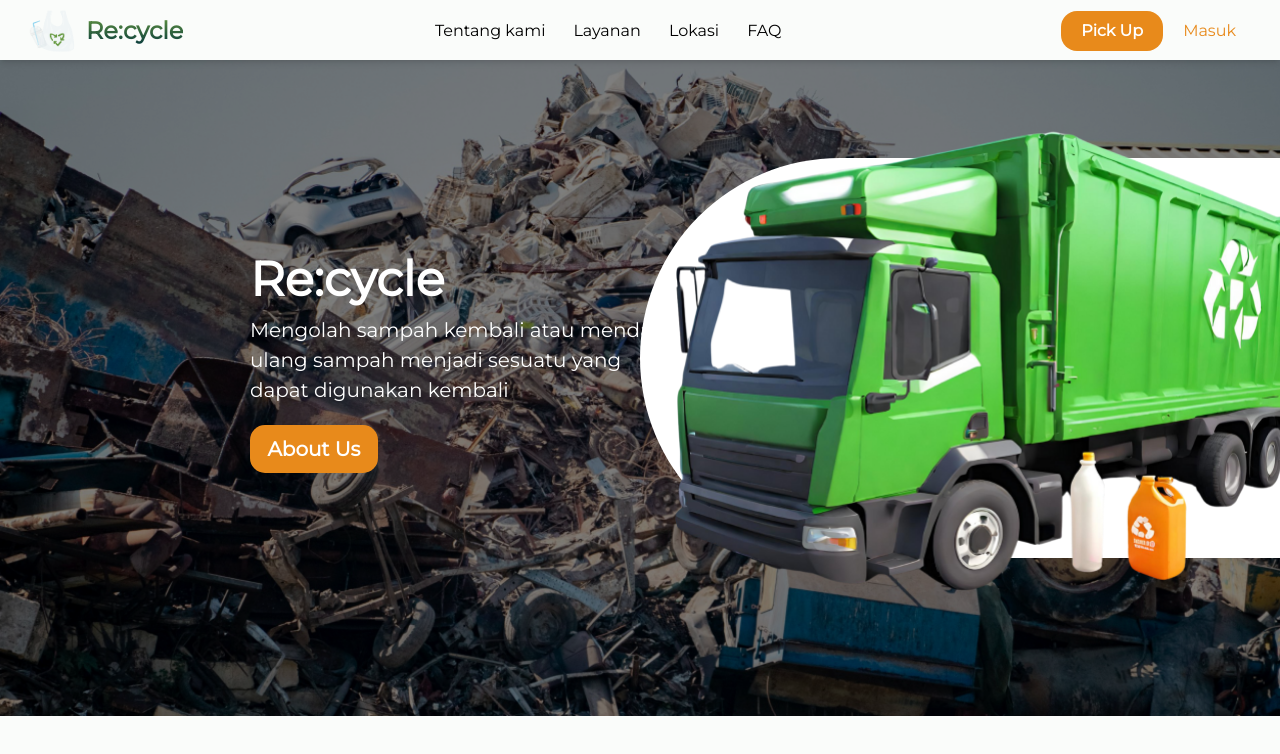
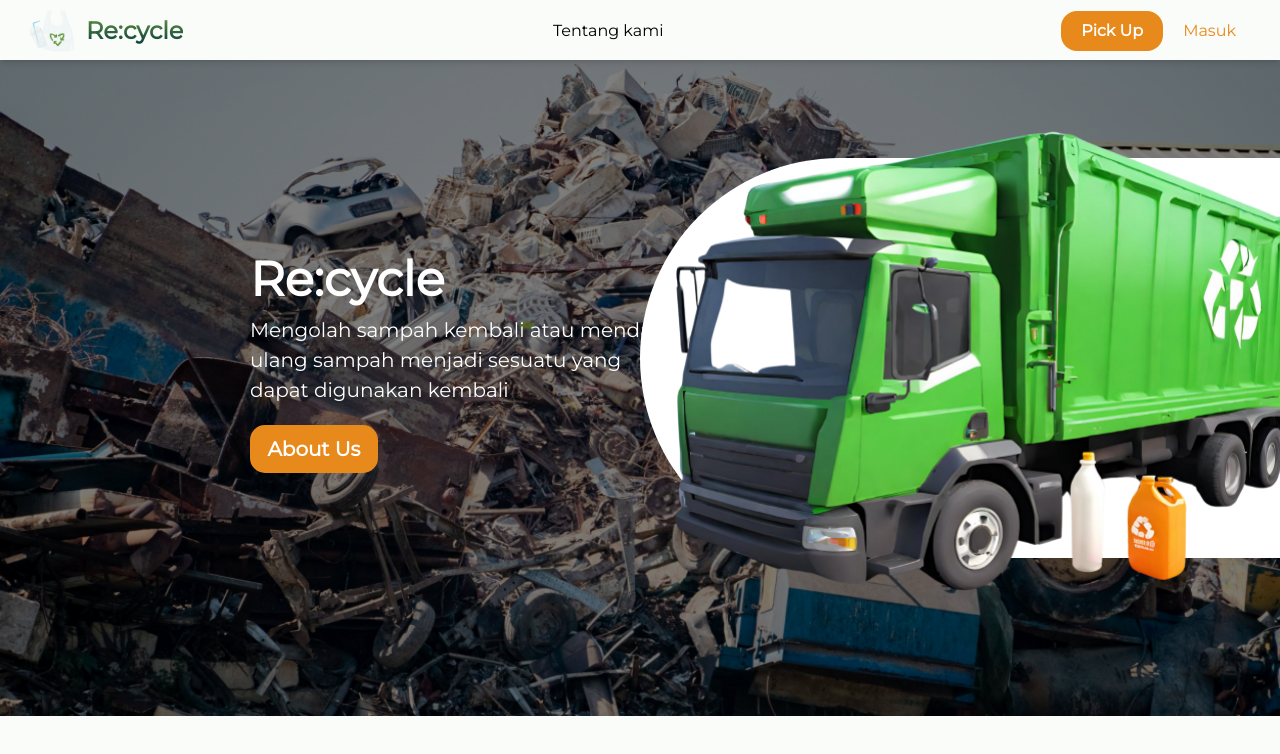
Before and after one commit to Azzahira-Calista/dinacom2024-vue, a Vue app: page /layanan in a window 1280 px wide. Shown: the top 754 px of the page. Built offline with nearby package versions, Linux system fonts and the light colour scheme; what vue-sweetalert2 would draw is missing.

Commit message:
try scroll to section

```diff
--- a/src/components/global component/NavBarComp.vue
+++ b/src/components/global component/NavBarComp.vue
@@ -1,3 +1,4 @@
+
 <template>
   <nav class="fixed top-0 right-0 z-10">
     <div class="bg-bgColor w-screen h-[3.75rem] px-[1rem] shadow-md">
@@ -19,11 +20,11 @@
               isi
             }}</router-link>
           <!--          <div class="mr-7 cursor-pointer" @click="showComponent('Layanan')">Layanan</div>-->
-          <button @click="scrollToBottom" class="relative mr-7 cursor-pointer block after:block after:content-[''] after:absolute after:h-[3px] after:bg-black after:w-full after:scale-x-0 after:hover:scale-x-100 after:transition after:duration-300 after:origin-center">
-            Layanan
-          </button>
-          <div class="relative mr-7 cursor-pointer block after:block after:content-[''] after:absolute after:h-[3px] after:bg-black after:w-full after:scale-x-0 after:hover:scale-x-100 after:transition after:duration-300 after:origin-center">Lokasi</div>
-          <div class="relative mr-7 cursor-pointer block after:block after:content-[''] after:absolute after:h-[3px] after:bg-black after:w-full after:scale-x-0 after:hover:scale-x-100 after:transition after:duration-300 after:origin-center">FAQ</div>
+<!--          <button @click="scrollToBottom" class="relative mr-7 cursor-pointer block after:block after:content-[''] after:absolute after:h-[3px] after:bg-black after:w-full after:scale-x-0 after:hover:scale-x-100 after:transition after:duration-300 after:origin-center">-->
+<!--            Layanan-->
+<!--          </button>-->
+<!--          <div class="relative mr-7 cursor-pointer block after:block after:content-[''] after:absolute after:h-[3px] after:bg-black after:w-full after:scale-x-0 after:hover:scale-x-100 after:transition after:duration-300 after:origin-center">Lokasi</div>-->
+<!--          <div class="relative mr-7 cursor-pointer block after:block after:content-[''] after:absolute after:h-[3px] after:bg-black after:w-full after:scale-x-0 after:hover:scale-x-100 after:transition after:duration-300 after:origin-center">FAQ</div>-->
         </div>
         <div class="flex align-middle items-center justify-center font-mont">
           <div
@@ -162,6 +163,3 @@ export default {
   }
 };
 </script>
-
-
-<style></style>
--- a/src/components/main component/faq component/FAQComp.vue
+++ b/src/components/main component/faq component/FAQComp.vue
@@ -1,5 +1,5 @@
 <template>
-  <div class="bg-bgColor py-[3.12rem] px-[15.62rem] relative flex flex-col items-center overflow-hidden">
+  <div class="scroll-container bg-bgColor py-[3.12rem] px-[15.62rem] relative flex flex-col items-center overflow-hidden">
 
     <img
         class="absolute bottom-0 -left-20 w-1/4 object-cover -mt-40 transform rotate-[2deg] overflow-hidden"
@@ -121,6 +121,6 @@ export default {
 }
 </script>
 
-<style>
+<style scoped>
 
 </style>
--- a/src/components/main component/layanan component/LayananComp.vue
+++ b/src/components/main component/layanan component/LayananComp.vue
@@ -1,7 +1,7 @@
 <template>
   <div
       ref="LayananComp"
-      class="bg-[#96C67F] bg-opacity-20 px-[16rem] pt-10 flex-col flex relative overflow-hidden"
+      class="scroll-container bg-[#96C67F] bg-opacity-20 px-[16rem] pt-10 flex-col flex relative overflow-hidden"
   >
     <img
       class="absolute -bottom-28 -right-16 w-1/4 object-cover transform rotate-[173deg] overflow-hidden"
@@ -114,4 +114,6 @@ export default {
 };
 </script>
 
-<style></style>
+<style scoped>
+
+</style>
--- a/src/components/main component/location component/LocationComp.vue
+++ b/src/components/main component/location component/LocationComp.vue
@@ -1,5 +1,5 @@
 <template>
-  <div class="py-[3.12rem] px-[15.62rem] flex flex-col">
+  <div class="scroll-container py-[3.12rem] px-[15.62rem] flex flex-col">
     <div class="font-bold font-mont text-[2rem] text-primary ">{{ title }}</div>
     <l-map/>
   </div>
@@ -21,3 +21,7 @@ components: {
 }
 }
 </script>
+
+<style scoped>
+
+</style>
--- a/src/views/MainView.vue
+++ b/src/views/MainView.vue
@@ -1,13 +1,13 @@
 <template >
   <div class="w-full h-full bg-bgColor">
-    <nav-bar-comp/>
+    <nav-bar-comp @layanan="scrollToElement" @lokasi="scrollToElement" @faq="scrollToElement"/>
     <hero-comp/>
     <chart-comp/>
-    <layanan-comp/>
-    <location-comp/>
+    <layanan-comp ref="layananElement"/>
+    <location-comp ref="lokasiElement"/>
     <kerajinan-comp/>
     <quote-comp/>
-    <f-a-q-comp/>
+    <f-a-q-comp ref="faqElement"/>
     <footer-comp/>
   </div>
 </template>
@@ -25,6 +25,36 @@ import FooterComp from "@/components/global component/FooterComp.vue";
 import FAQComp from "@/components/main component/faq component/FAQComp.vue";
 
 export default {
+  // computed: {
+  //   layananComp() {
+  //     return layananComp
+  //   }
+  // },
+  setup() {
+    const scrollToElement = (element) => {
+      console.log("Scrolling to element:", element);
+      if (element) {
+        element.scrollIntoView({ behavior: "smooth" });
+        console.log("Scrolling completed.");
+      }
+    };
+    return {
+      scrollToElement,
+    };
+  },
+  methods: {
+
+
+    // layanan() {
+    //   this.$refs.layananComp.scrollIntoView({ behavior: "smooth" });
+    // },
+    // lokasi() {
+    //   this.$refs.locationComp.scrollIntoView({ behavior: "smooth" });
+    // },
+    // faq() {
+    //   this.$refs.faqComp.scrollIntoView({ behavior: "smooth" });
+    // },
+  },
   components: {
     FAQComp,
     KerajinanComp,
```
Lines whose indentation alone changed are shown as unchanged.
